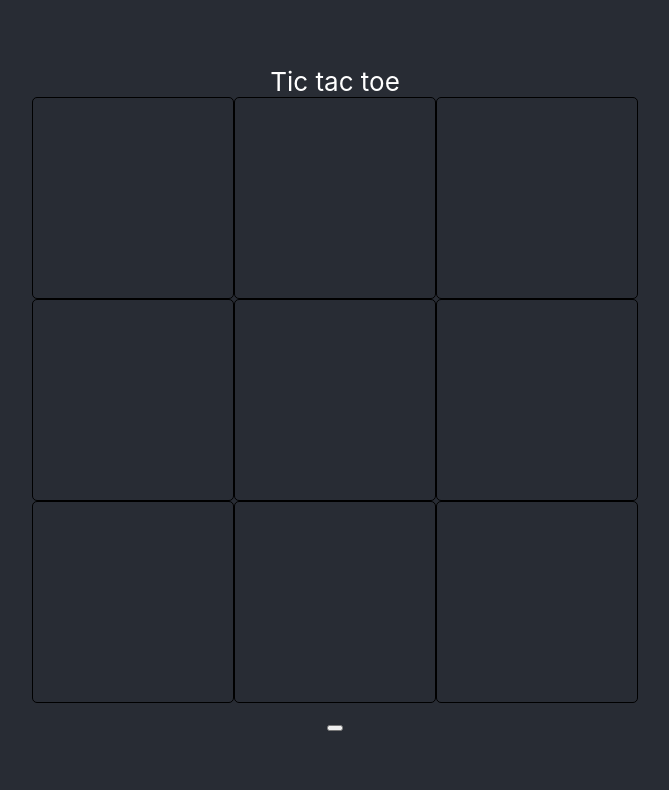
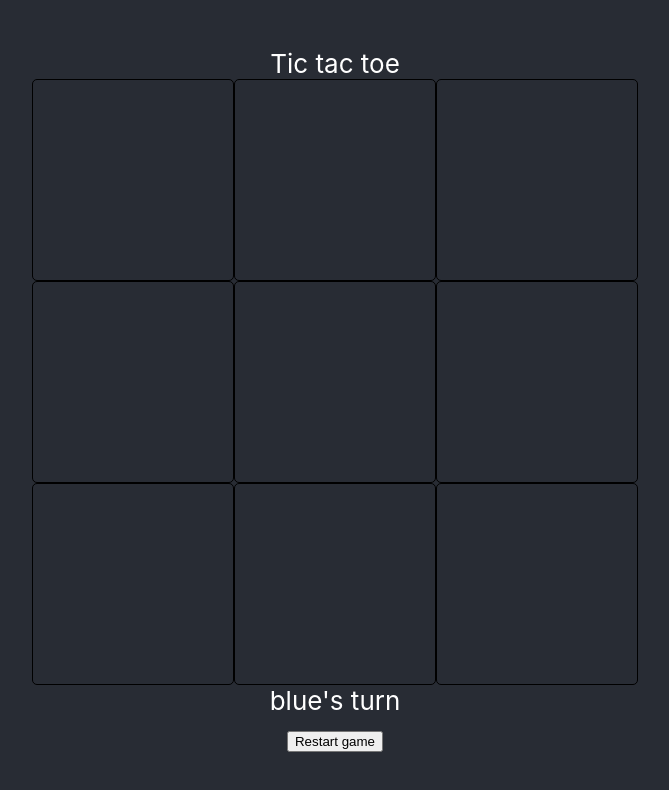
Before and after one commit to 2021-DEV1-113/tictactoe, a React (Create React App) app: page / in a window 1280 px wide. Shown: the top 790 px of the page, without its empty margins (305-974 px from the left). Built offline with nearby package versions, Linux system fonts and the light colour scheme.

Commit message:
GamePlay : gameplay final logic (error messages, winner, next turn displayed) styling improvments

```diff
--- a/package.json
+++ b/package.json
@@ -6,7 +6,9 @@
     "@testing-library/jest-dom": "^5.15.0",
     "@testing-library/react": "^11.2.7",
     "@testing-library/user-event": "^12.8.3",
+    "bootstrap": "^5.1.3",
     "react": "^17.0.2",
+    "react-bootstrap": "^2.0.2",
     "react-dom": "^17.0.2",
     "react-scripts": "4.0.3",
     "web-vitals": "^1.1.2"
--- a/src/component/Board.jsx
+++ b/src/component/Board.jsx
@@ -1,5 +1,4 @@
-import React, { useState } from "react";
-import PropTypes from "prop-types";
+import React from "react";
 
 import Square from "./Square";
 import "./Board.css";
@@ -8,7 +7,6 @@ const Board = ({ board, onSquareClick }) => {
   return (
     <div className="board">
       {board.map((square, i) => {
-
         return (
           <Square
             square={square}
--- /dev/null
+++ b/src/component/Game.css
@@ -0,0 +1,10 @@
+.title{
+	margin-bottom: 105px;
+}
+
+.restart-button{
+	display: block;
+  margin-left: auto;
+	margin-right: auto;
+	margin-top: 15px;
+}
--- a/src/component/Game.jsx
+++ b/src/component/Game.jsx
@@ -1,35 +1,54 @@
 import React, { useState } from "react";
+import Button from 'react-bootstrap/Button';
 
 import Board from "./Board";
 import { calculateWinner } from './../helpers/logicHelpers';
+import './Game.css'
 
 const Game = () => {
   const [board, setBoard] = useState(Array(9).fill(null));
   const [xPlaysNext, setXPlaysNext] = useState(true);
   const [errorMessage, setErrorMessage] = useState('');
+  const [winner, setWinner] = useState(null);
 
   const onSquareClick = (index) => {
-    const boardClone = [...board];
+    setErrorMessage('');
     if(calculateWinner(board)){
       setErrorMessage('there is already a winner');
       return;
-    } else if(boardClone[index]){
+    } else if(board[index]){
       setErrorMessage('the square is already occupied');
       return
     } else {
+      const boardClone = [...board];
       boardClone[index] = xPlaysNext ? 'x' : 'o';
       setBoard(boardClone);
-      setXPlaysNext(!xPlaysNext);
+      const winner = calculateWinner(boardClone);
+      if(winner){
+        setWinner(winner)
+      } else {
+        setXPlaysNext(!xPlaysNext);
+      }
     }
   };
 
   return (
     <div>
-      Tic tac toe
-      <Board board={board} onSquareClick={onSquareClick}></Board>
-      <button onClick={()=>{
+      <span className='title'>Tic tac toe</span>
+      <Board board={board} onSquareClick={onSquareClick} xPlaysNext={xPlaysNext} errorMessage={errorMessage}></Board>
+      {
+        winner
+          ? <span>{winner==='x' ? "blue wins" : "red wins"}</span>
+          : errorMessage
+            ? <span className="errorMessage">{errorMessage}</span>
+            : <span className="playersTurn">{xPlaysNext ? "blue's turn" : "red's turn"}</span>
+      }
+      <Button variant="primary" className='restart-button' onClick={()=>{
         setBoard(Array(9).fill(null));
-      }}></button>
+        setWinner(null);
+        setXPlaysNext(true);
+        setErrorMessage('');
+      }}>Restart game</Button>
     </div>
   );
 };
--- a/src/component/Square.css
+++ b/src/component/Square.css
@@ -3,12 +3,15 @@
   height: 200px;
   border: solid 1px black;
   border-radius: 5px;
-
 }
 
-.square:hover {
+.freeSquare:hover {
   background-color: lightgrey;
   opacity: 20%;
+}
+
+.occupiedSquare {
+  cursor: not-allowed;
 }
 
 .oPlayer{
@@ -39,3 +42,12 @@
     transform: rotate(360deg);
   }
 }
+
+.playersTurn{
+  text-align: center;
+}
+
+.errorMessage{
+  color: red;
+  text-align: center;
+}
--- a/src/component/Square.jsx
+++ b/src/component/Square.jsx
@@ -9,8 +9,17 @@ const Square = ({ square, onClick }) => {
   if(square==='o') {
     imgClassName+= " oPlayer"
   }
+  let squareClassName = "square";
+  if(square){
+    squareClassName += " occupiedSquare";
+  } else {
+    squareClassName += " freeSquare";
+  }
+  if(square){
+
+  }
   return (
-    <div className={"square"} onClick={onClick}>
+    <div className={squareClassName} onClick={onClick}>
       {square && <img src={logo} className={imgClassName} alt="logo" />}
     </div>
   );
```
Also changed, not shown: 1 other file (tests, documents, lock files or other folders).
